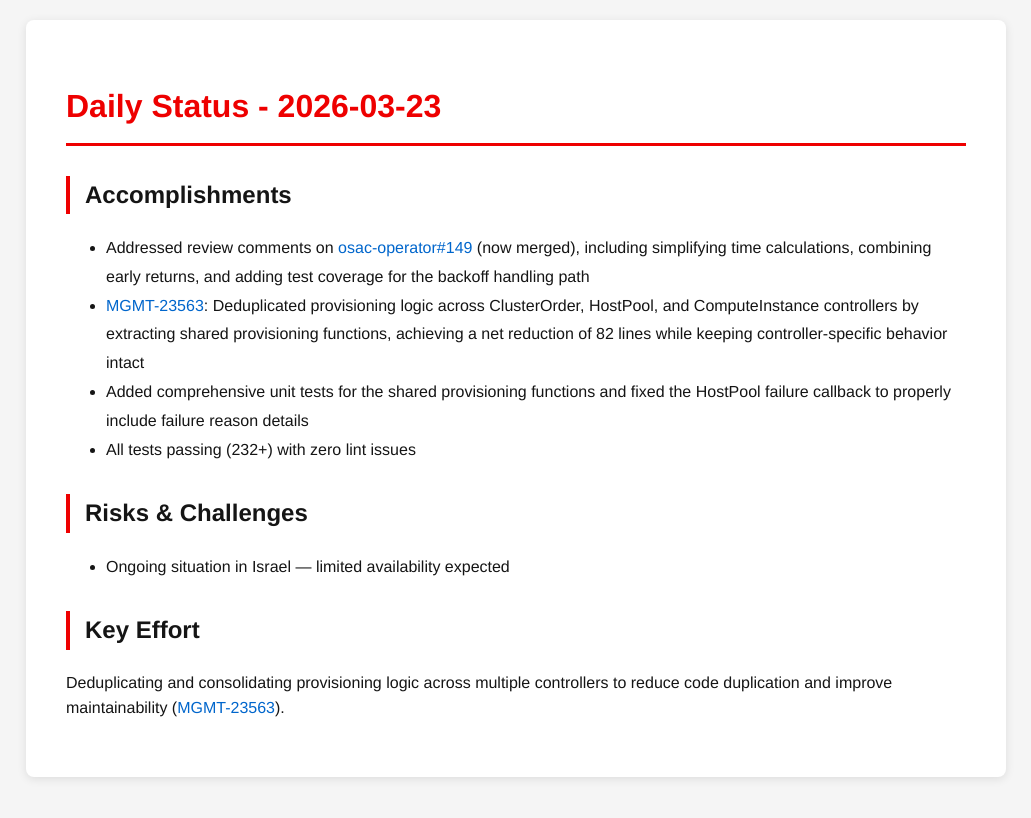
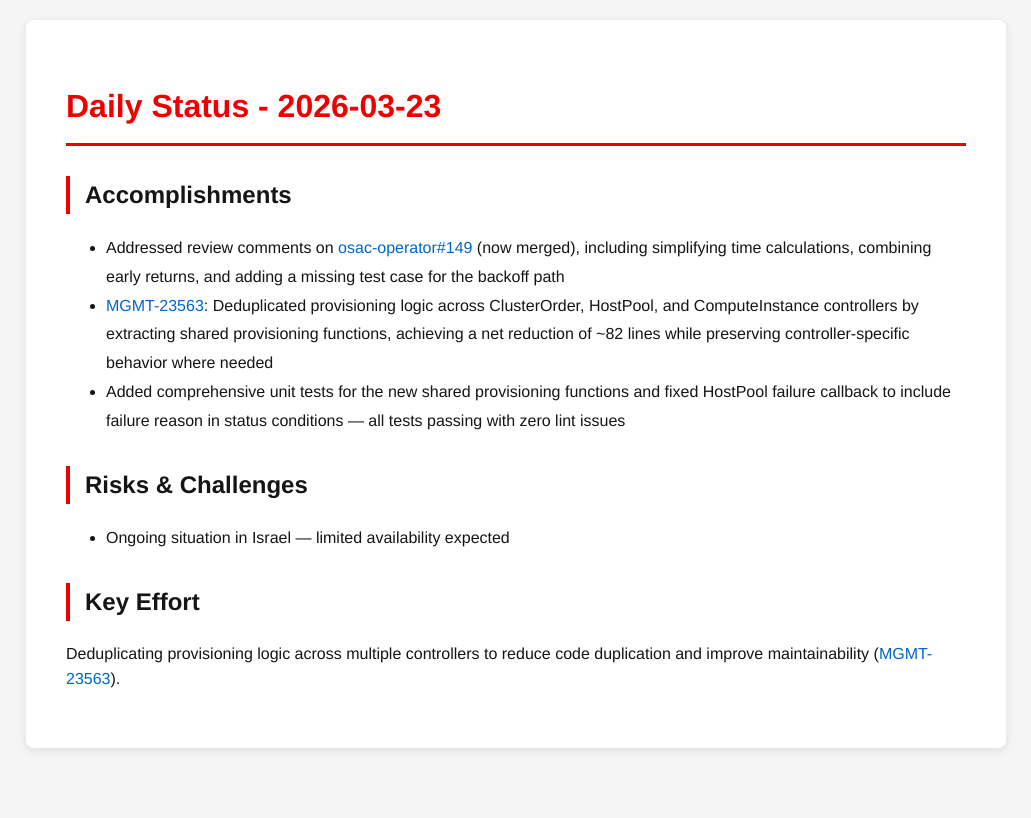
Before and after one commit to tzvatot/daily-status, a Jekyll site: the page built from 2026-03-23.md, in a window 1280 px wide. Shown: the top 818 px of the page, without its empty margins (124-1155 px from the left). Built offline with Jekyll 4.4.1, drawn with Linux system fonts in a browser that asks for light colours.

Commit message:
Daily status update - 2026-03-23

```diff
--- a/2026-03-23.md
+++ b/2026-03-23.md
@@ -7,13 +7,12 @@ date: 2026-03-23
 # Daily Status - 2026-03-23
 
 ## Accomplishments
-- Addressed review comments on [osac-operator#149](https://github.com/osac-project/osac-operator/pull/149) (now merged), including simplifying time calculations, combining early returns, and adding test coverage for the backoff handling path
-- [MGMT-23563](https://issues.redhat.com/browse/MGMT-23563): Deduplicated provisioning logic across ClusterOrder, HostPool, and ComputeInstance controllers by extracting shared provisioning functions, achieving a net reduction of 82 lines while keeping controller-specific behavior intact
-- Added comprehensive unit tests for the shared provisioning functions and fixed the HostPool failure callback to properly include failure reason details
-- All tests passing (232+) with zero lint issues
+- Addressed review comments on [osac-operator#149](https://github.com/osac-project/osac-operator/pull/149) (now merged), including simplifying time calculations, combining early returns, and adding a missing test case for the backoff path
+- [MGMT-23563](https://issues.redhat.com/browse/MGMT-23563): Deduplicated provisioning logic across ClusterOrder, HostPool, and ComputeInstance controllers by extracting shared provisioning functions, achieving a net reduction of ~82 lines while preserving controller-specific behavior where needed
+- Added comprehensive unit tests for the new shared provisioning functions and fixed HostPool failure callback to include failure reason in status conditions — all tests passing with zero lint issues
 
 ## Risks & Challenges
 - Ongoing situation in Israel — limited availability expected
 
 ## Key Effort
-Deduplicating and consolidating provisioning logic across multiple controllers to reduce code duplication and improve maintainability ([MGMT-23563](https://issues.redhat.com/browse/MGMT-23563)).
+Deduplicating provisioning logic across multiple controllers to reduce code duplication and improve maintainability ([MGMT-23563](https://issues.redhat.com/browse/MGMT-23563)).
```
